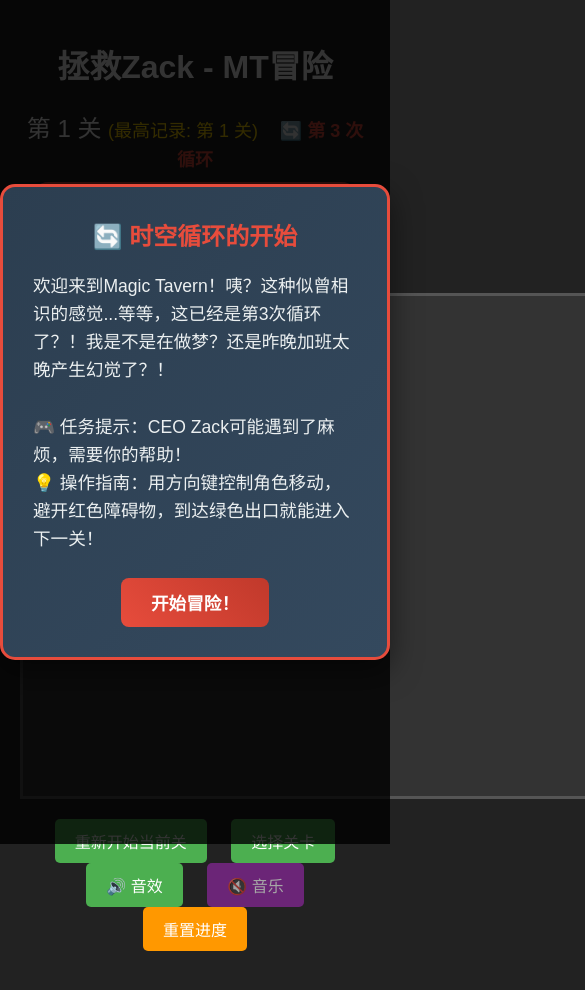
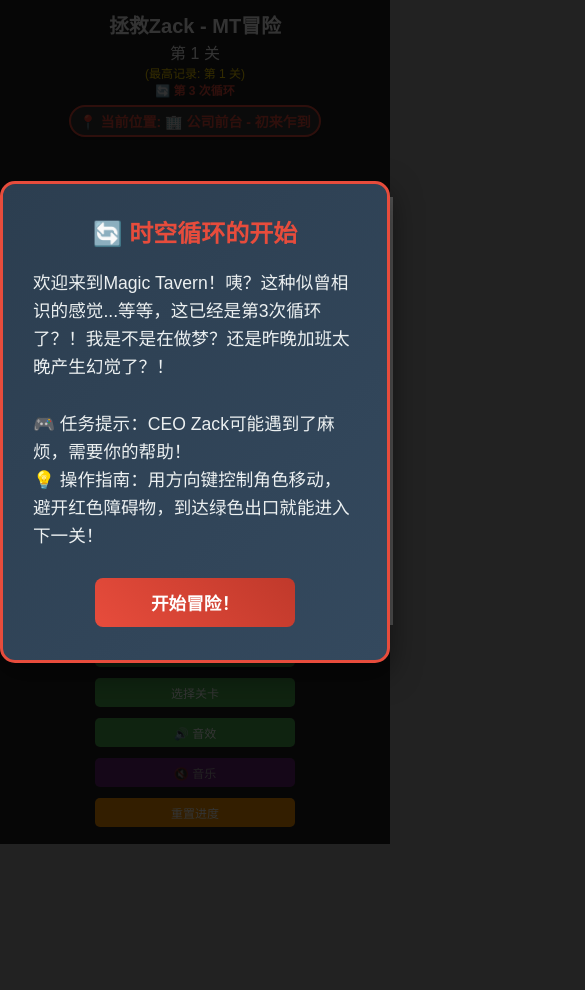
Before and after one commit to xulilong/rebirth, a plain HTML site: page index.html in a window 390 px wide. Shown: the top 990 px of the page, 585 px wide, since content can reach past the window. After the commit the page ends 845 px from the top, so only its background shows below. Drawn offline with Linux system fonts and the light colour scheme.

Commit message:
feat: 添加响应式设计，优化小屏幕显示 - 移除body的overflow:hidden，解决小屏幕按钮被隐藏问题 - 添加三个响应式断点(850px/600px/400px)适配不同设备 - 游戏容器支持动态尺寸调整，使用vw/vh单位 - 按钮布局优化：大屏幕横排，小屏幕自适应换行，超小屏幕垂直排列 - 关卡选择器在移动设备上优化为更紧凑的网格布局 - 添加窗口大小变化监听，实时更新游戏区域尺寸 - 更新viewport meta标签，防止用户意外缩放 - 提升移动端和小屏幕设备的游戏体验

```diff
--- a/index.html
+++ b/index.html
@@ -2,7 +2,7 @@
 <html lang="zh">
 <head>
     <meta charset="UTF-8">
-    <meta name="viewport" content="width=device-width, initial-scale=1.0">
+    <meta name="viewport" content="width=device-width, initial-scale=1.0, user-scalable=no">
     <title>拯救Zack - MT冒险</title>
     <style>
         body {
@@ -12,7 +12,8 @@
             color: white;
             margin: 0;
             padding: 20px;
-            overflow: hidden;
+            min-height: 100vh;
+            box-sizing: border-box;
         }
         #game-container {
             position: relative;
@@ -209,6 +210,139 @@
 
         #music-toggle-btn:hover {
             background-color: #7B1FA2;
+        }
+
+        /* 响应式设计 - 小屏幕适配 */
+        @media screen and (max-width: 850px) {
+            body {
+                padding: 10px;
+            }
+
+            #game-container {
+                width: 95vw;
+                max-width: 800px;
+                height: 60vh;
+                min-height: 400px;
+                max-height: 500px;
+            }
+
+            .level-info {
+                font-size: 18px;
+                margin: 5px 0;
+            }
+
+            #progress-info, #loop-info {
+                font-size: 14px;
+            }
+
+            .location-info {
+                font-size: 16px;
+                padding: 6px 12px;
+                margin-bottom: 10px;
+            }
+
+            .controls {
+                margin: 15px 0;
+                display: flex;
+                flex-wrap: wrap;
+                justify-content: center;
+                gap: 8px;
+            }
+
+            button {
+                padding: 8px 12px;
+                font-size: 14px;
+                margin: 2px;
+                flex: 0 1 auto;
+                min-width: 120px;
+            }
+
+            h1 {
+                font-size: 24px;
+                margin: 10px 0;
+            }
+        }
+
+        @media screen and (max-width: 600px) {
+            body {
+                padding: 5px;
+            }
+
+            #game-container {
+                width: 98vw;
+                height: 50vh;
+                min-height: 350px;
+            }
+
+            .level-info {
+                font-size: 16px;
+                line-height: 1.3;
+            }
+
+            #progress-info, #loop-info {
+                font-size: 12px;
+                display: block;
+                margin: 2px 0;
+            }
+
+            .location-info {
+                font-size: 14px;
+                padding: 4px 8px;
+            }
+
+            .controls {
+                margin: 10px 0;
+                gap: 5px;
+            }
+
+            button {
+                padding: 6px 8px;
+                font-size: 12px;
+                min-width: 100px;
+                flex: 1 1 calc(50% - 5px);
+                max-width: 150px;
+            }
+
+            h1 {
+                font-size: 20px;
+                margin: 5px 0;
+            }
+
+            /* 关卡选择器在小屏幕上的优化 */
+            #level-buttons {
+                grid-template-columns: repeat(5, 50px);
+                gap: 8px;
+            }
+
+            .level-btn {
+                width: 50px;
+                height: 50px;
+                font-size: 14px;
+            }
+        }
+
+        @media screen and (max-width: 400px) {
+            .controls {
+                flex-direction: column;
+                align-items: center;
+            }
+
+            button {
+                width: 90%;
+                max-width: 200px;
+                margin: 3px 0;
+            }
+
+            #level-buttons {
+                grid-template-columns: repeat(4, 45px);
+                gap: 6px;
+            }
+
+            .level-btn {
+                width: 45px;
+                height: 45px;
+                font-size: 12px;
+            }
         }
 
 
@@ -1106,6 +1240,15 @@
         let playerSpeed = 8;
         let animationFrame;
         let trapInterval;
+
+        // 动态调整游戏区域大小
+        function updateGameDimensions() {
+            const container = document.getElementById('game-container');
+            const rect = container.getBoundingClientRect();
+            gameWidth = rect.width;
+            gameHeight = rect.height;
+            doorRect = door.getBoundingClientRect();
+        }
 
         // 音效系统
         let audioContext;
@@ -1692,6 +1835,9 @@
         function initGame() {
             // 初始化音频系统
             initAudio();
+
+            // 更新游戏区域尺寸
+            updateGameDimensions();
 
             // 加载保存的进度
             loadProgress();
@@ -2847,6 +2993,11 @@
         document.addEventListener('keydown', handleFirstInteraction);
         document.addEventListener('touchstart', handleFirstInteraction);
 
+        // 窗口大小变化监听
+        window.addEventListener('resize', () => {
+            updateGameDimensions();
+        });
+
         // 开始游戏
         initGame();
         gameLoop();
```
